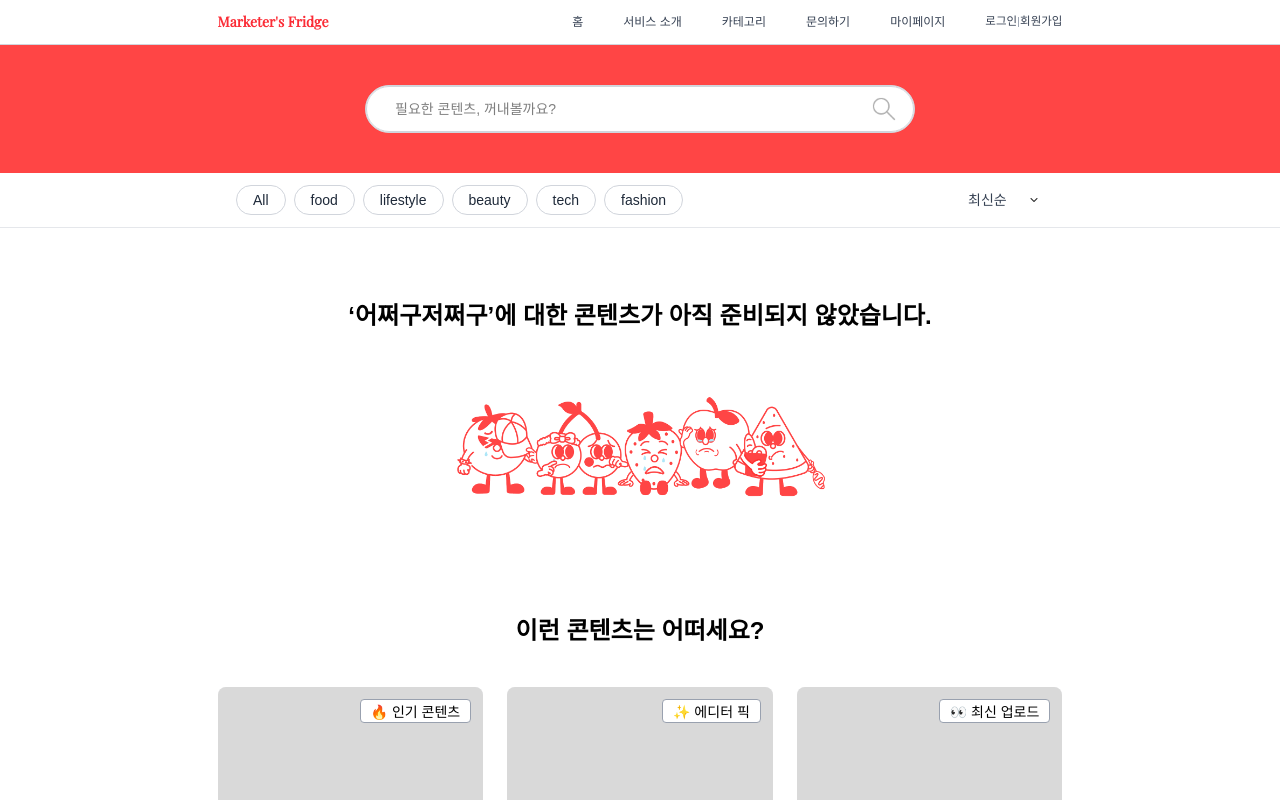
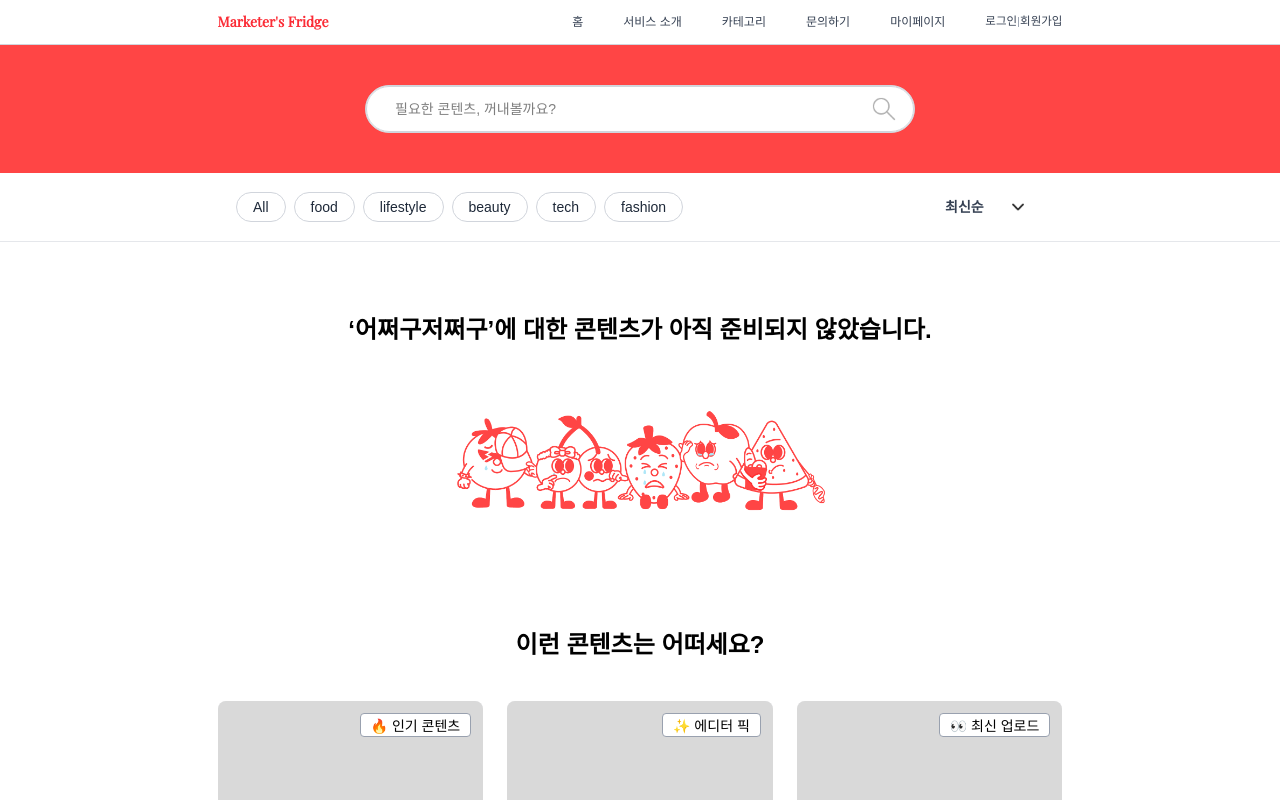
Before and after one commit to Marketer-s-Fridge/Client, a Next.js app: page /search/noResult in a window 1280 px wide. Shown: the top 800 px of the page. Built offline with nearby package versions, Linux system fonts and the light colour scheme.

Commit message:
feature: 카테고리 드롭다운 구현

```diff
--- a/src/app/search/noResult/page.tsx
+++ b/src/app/search/noResult/page.tsx
@@ -33,7 +33,7 @@ export default function Page() {
         categories={["All", "food", "lifestyle", "beauty", "tech", "fashion"]}
         selected={selectedCategory}
         onSelect={setSelectedCategory}
-        sortOptions={["최신순", "오래된순"]}
+        sortOptions={["최신순", "오래된순", "인기순", "조회순"]}
         selectedSort={selectedSort}
         onSortChange={setSelectedSort}
       />
--- /dev/null
+++ b/src/components/categoryDropdown.tsx
@@ -0,0 +1,71 @@
+"use client";
+
+import React, { useState } from "react";
+import Image from "next/image";
+
+interface CategoryDropdownProps {
+  items: string[];
+  selected?: string;
+  onSelect?: (value: string) => void;
+}
+
+const CategoryDropdown: React.FC<CategoryDropdownProps> = ({
+  items,
+  selected: initialSelected,
+  onSelect,
+}) => {
+  const [selected, setSelected] = useState(initialSelected || items[0]);
+  const [isOpen, setIsOpen] = useState(false);
+
+  const handleSelect = (item: string) => {
+    setSelected(item);
+    setIsOpen(false);
+    onSelect?.(item);
+  };
+
+  return (
+    <div className="relative w-[115px] text-sm font-semibold select-none">
+      {/* 선택된 버튼 */}
+      <div
+        className="flex flex-row justify-between items-center px-4 py-3 bg-white cursor-pointer  border-gray-300 rounded-lg"
+        onClick={() => setIsOpen((prev) => !prev)}
+      >
+        <span>{selected}</span>
+        <Image
+          src="/icons/down.png"
+          alt="dropdown icon"
+          width={20}
+          height={20}
+        />
+      </div>
+
+      {/* 드롭다운 리스트 */}
+      {isOpen && (
+        <div className="absolute w-full bg-white border border-gray-200 rounded-xl shadow z-50 py-1 mt-1">
+          {items.map((item) => {
+            const isSelected = item === selected;
+            return (
+              <div
+                key={item}
+                onClick={() => handleSelect(item)}
+                className="px-2 py-1 cursor-pointer"
+              >
+                <span
+                  className={`block w-full px-2 py-2 rounded-lg transition-colors duration-150 ${
+                    isSelected
+                      ? "bg-[#FF4545] text-white"
+                      : "hover:bg-gray-100 text-black"
+                  }`}
+                >
+                  {item}
+                </span>
+              </div>
+            );
+          })}
+        </div>
+      )}
+    </div>
+  );
+};
+
+export default CategoryDropdown;
--- a/src/components/categoryTabBar.tsx
+++ b/src/components/categoryTabBar.tsx
@@ -1,7 +1,8 @@
 "use client";
 
 import React from "react";
-import Image from "next/image";
+// import Image from "next/image";
+import CategoryDropdown from "./categoryDropdown";
 
 type CategoryTabBarProps = {
   categories: string[];
@@ -41,24 +42,12 @@ export default function CategoryTabBar({
         </div>
 
         {/* 정렬 드롭다운 */}
-        <div className="relative text-xs sm:text-sm text-gray-700 self-center ">
-          <select
-            value={selectedSort}
-            onChange={(e) => onSortChange(e.target.value)}
-            className="appearance-none bg-transparent pr-6 pl-1 cursor-pointer"
-          >
-            {sortOptions.map((opt) => (
-              <option key={opt} value={opt}>
-                {opt}
-              </option>
-            ))}
-          </select>
-          <Image
-            src="/icons/down.png"
-            alt="드롭다운 아이콘"
-            className="w-3 h-3 absolute right-1 top-1/2 -translate-y-1/2 pointer-events-none"
-            width={20}
-            height={20}
+
+        <div className="relative  text-xs sm:text-sm text-gray-700 self-center">
+          <CategoryDropdown
+            items={sortOptions}
+            selected={selectedSort}
+            onSelect={onSortChange}
           />
         </div>
       </div>
```
